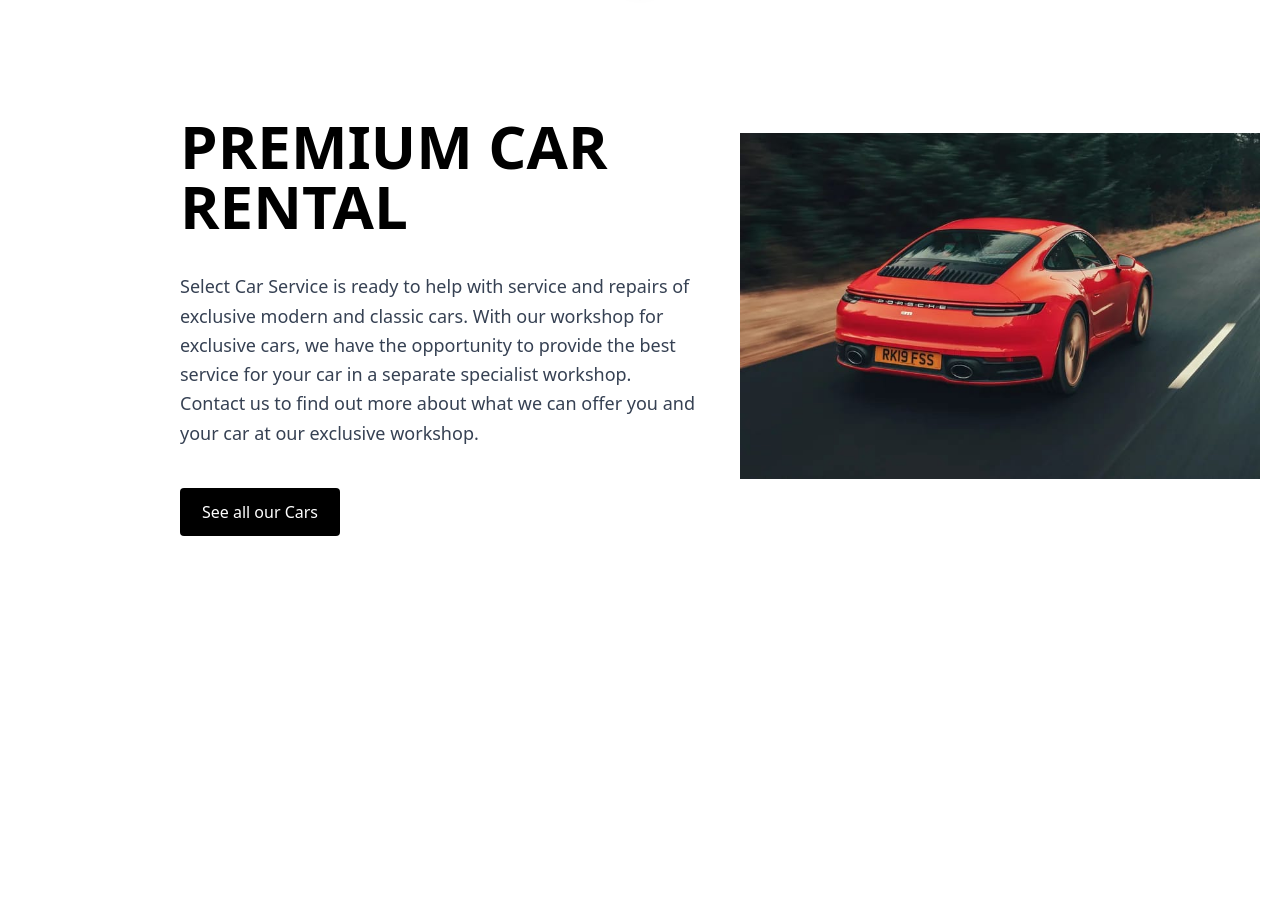
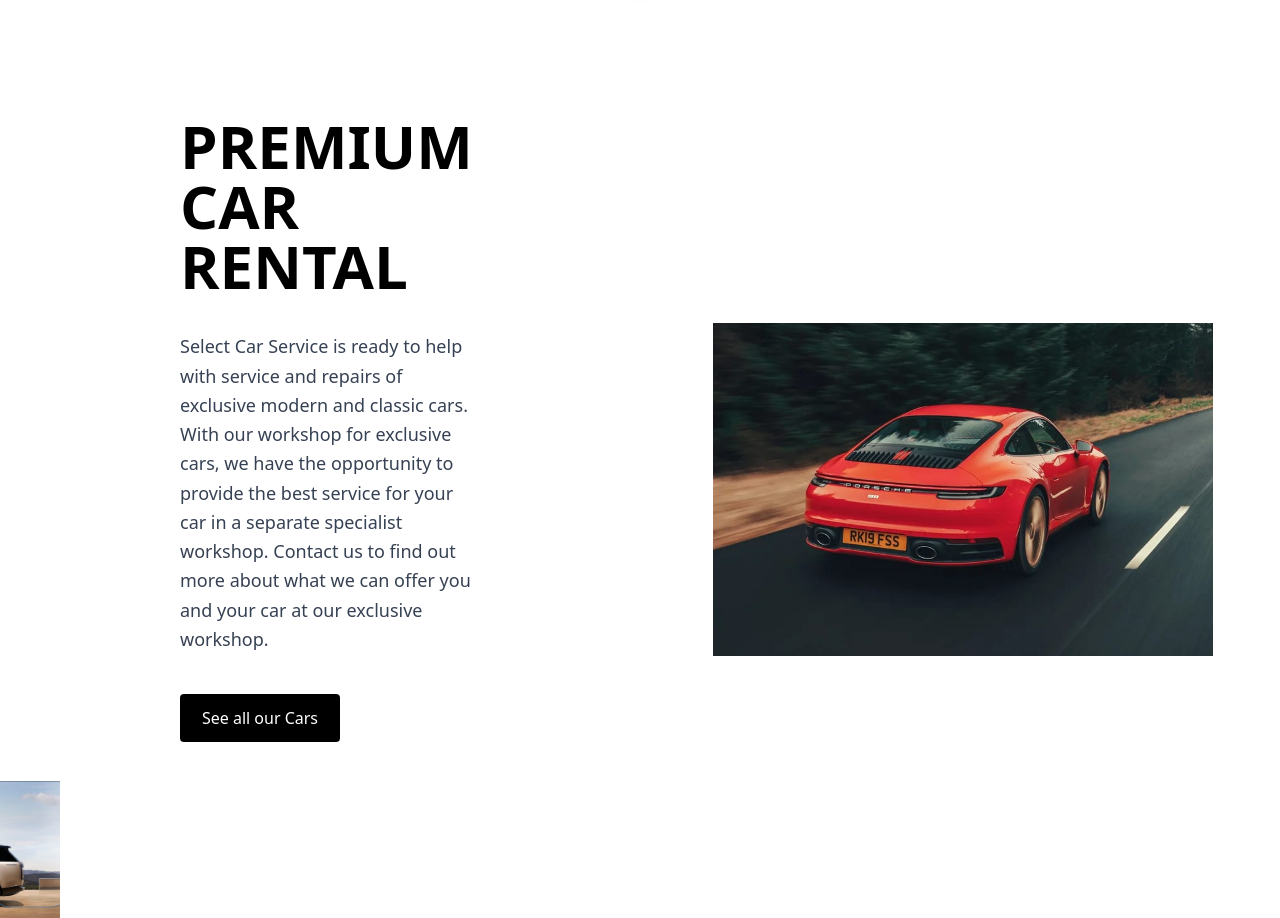
Before and after one commit to MaskINB/Car-Rental-web, a Next.js app: page / in a window 1280 px wide. Shown: the part 880-1798 px from the top of the page. Before the commit the page ends 1496 px from the top, so only its background shows below. Built offline with nearby package versions, Linux system fonts and the light colour scheme; a web font is replaced by a local one.

Commit message:
secon component added

```diff
--- a/public/data.json
+++ b/public/data.json
@@ -1,6 +1,14 @@
-{
-    "id": 1,
+[
+  {
+    "id": 0,
     "title": "PREMIUM CAR RENTAL",
     "description": "Select Car Service is ready to help with service and repairs of exclusive modern and classic cars. With our workshop for exclusive cars, we have the opportunity to provide the best service for your car in a separate specialist workshop. Contact us to find out more about what we can offer you and your car at our exclusive workshop.",
     "image": "/image/pcar.jpeg"
+  },
+  {
+    "id": 1,
+    "title": "ECONOMY CAR RENTAL",
+    "description": "Affordable car rental services for your everyday needs. Choose from a wide range of economy cars that are fuel-efficient and budget-friendly. Contact us to book your ride today.",
+    "image": "/image/Rcar.jpeg"
   }
+]
--- a/src/app/components/secondsection/secondsection.jsx
+++ b/src/app/components/secondsection/secondsection.jsx
@@ -4,7 +4,7 @@ import Seeallbutton from '../Buttons/seeallbutton';
 import Image from 'next/image';
 
 const SecondSection = () => {
-  const [data, setData] = useState(null);
+  const [data, setData] = useState([]);
 
   useEffect(() => {
     fetch('/data.json')
@@ -13,29 +13,39 @@ const SecondSection = () => {
       .catch((error) => console.error('Error fetching data:', error));
   }, []);
 
-  if (!data) {
+  if (!data.length) {
     return <p className="text-center text-lg">Loading...</p>;
   }
 
   return (
-    <div id={`section-${data.id}`} className="pt-40 pb-30 px-5 flex items-center justify-between gap-10 pl-45">
+    <div id={`section-${data[0].id}`} className="pt-40 pb-30 px-5 flex items-center justify-between gap-10 pl-45">
       {/* Text Section */}
       <div className="w-1/2">
-        <h1 className="text-6xl font-bold mb-4">{data.title}</h1>
-        <p className="text-lg pt-5 text-gray-700 leading-relaxed ">{data.description}</p>
+        <h1 className="text-6xl font-bold mb-4">{data[0].title}</h1>
+        <p className="text-lg pt-5 text-gray-700 leading-relaxed">{data[0].description}</p>
         <div className="flex relative -top-10 right-15">
           <Seeallbutton />
         </div>
       </div>
 
-      {/* Image Section */}
-      <div className="w-1/2 relative overflow-x-hidden">
+        <div className="flex relative top-20 left-50 w-1/1">
+          {/* First Image */}
         <Image
-          src={data.image}
+          src={data[0].image}
           alt="Premium Car"
           width={500}
           height={300}
-          className="w-full h-auto object-cover shadow-lg "
+          className=""
+        />
+      </div>
+      {/* Second Image */}
+      <div className="flex relative top-110 right-300">
+        <Image
+          src={data[1].image}
+          alt="Premium Car"
+          width={500}
+          height={300}
+          className="w-100"
         />
       </div>
     </div>
```
Also changed, not shown: public/image/Rcar.jpeg (added).
